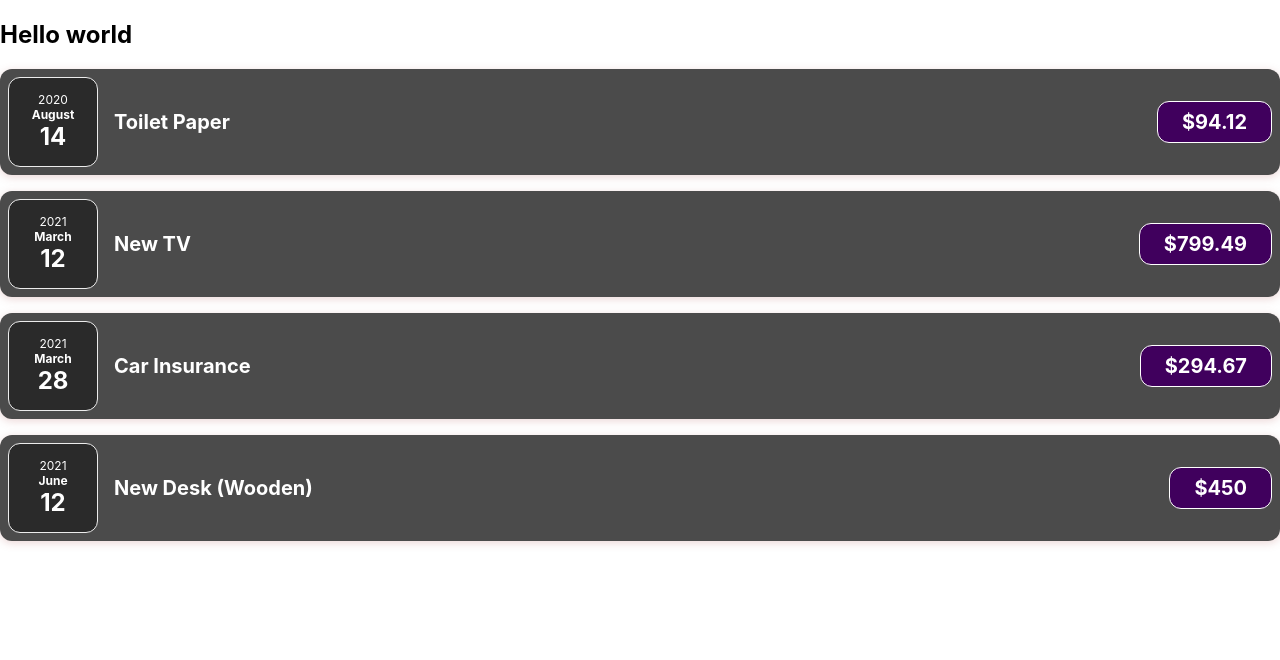
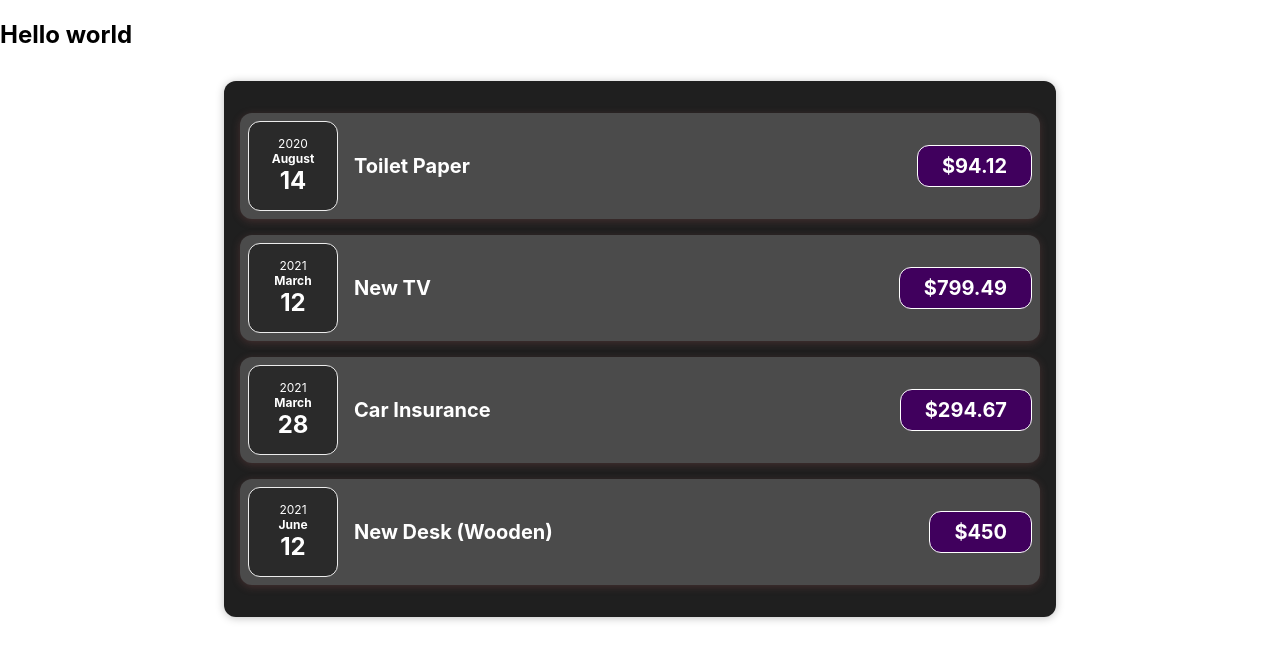
Before and after one commit to Z1linXu/React, a React (Create React App) app: page / in a window 1280 px wide. Shown: the top 660 px of the page. Built offline with nearby package versions, Linux system fonts and the light colour scheme.

Commit message:
splitting items

```diff
--- a/src/App.js
+++ b/src/App.js
@@ -1,4 +1,4 @@
-import ExpenseItem from "./components/ExpenseItem";
+import Expenses from "./components/Expenses";
 function App(){
   const expenses = [
     {
@@ -7,7 +7,11 @@
       amount: 94.12,
       date: new Date(2020, 7, 14),
     },
-    { id: 'e2', title: 'New TV', amount: 799.49, date: new Date(2021, 2, 12) },
+    {
+    id: 'e2',
+    title: 'New TV',
+    amount: 799.49,
+    date: new Date(2021, 2, 12) },
     {
       id: 'e3',
       title: 'Car Insurance',
@@ -24,26 +28,7 @@
 return (
   <div>
     <h2> Hello world</h2>
-    <ExpenseItem
-    title={expenses[0].title}
-    amount={expenses[0].amount}
-    date={expenses[0].date}
-    ></ExpenseItem>
-    <ExpenseItem
-    title={expenses[1].title}
-    amount={expenses[1].amount}
-    date={expenses[1].date}
-    ></ExpenseItem>
-    <ExpenseItem
-    title={expenses[2].title}
-    amount={expenses[2].amount}
-    date={expenses[2].date}
-    ></ExpenseItem>
-    <ExpenseItem
-    title={expenses[3].title}
-    amount={expenses[3].amount}
-    date={expenses[3].date}
-    ></ExpenseItem>
+    <Expenses items={expenses} />
   </div>
 );
 }
--- a/src/components/ExpenseItem.css
+++ b/src/components/ExpenseItem.css
@@ -80,3 +80,12 @@
     font-size: 1.5rem;
     font-weight: bold;
   }
+  .expenses {
+    padding: 1rem;
+    background-color: rgb(31, 31, 31);
+    margin: 2rem auto;
+    width: 50rem;
+    max-width: 95%;
+    border-radius: 12px;
+    box-shadow: 0 1px 8px rgba(0, 0, 0, 0.25);
+  }
--- /dev/null
+++ b/src/components/Expenses.js
@@ -0,0 +1,32 @@
+import './ExpenseItem.css';
+import ExpenseItem from './ExpenseItem';
+export default function Expenses(props) {
+    if (!props.items || props.items.length === 0) {
+        return <h2>No expenses found.</h2>;
+      }
+
+    return (
+      <div className="expenses">
+        <ExpenseItem
+          title={props.items[0].title}
+          amount={props.items[0].amount}
+          date={props.items[0].date}
+        ></ExpenseItem>
+        <ExpenseItem
+          title={props.items[1].title}
+          amount={props.items[1].amount}
+          date={props.items[1].date}
+        ></ExpenseItem>
+        <ExpenseItem
+          title={props.items[2].title}
+          amount={props.items[2].amount}
+          date={props.items[2].date}
+        ></ExpenseItem>
+        <ExpenseItem
+          title={props.items[3].title}
+          amount={props.items[3].amount}
+          date={props.items[3].date}
+        ></ExpenseItem>
+      </div>
+    );
+  }
```
Also changed, not shown: src/components/ExpenseItem.js (line endings or trailing spaces).
